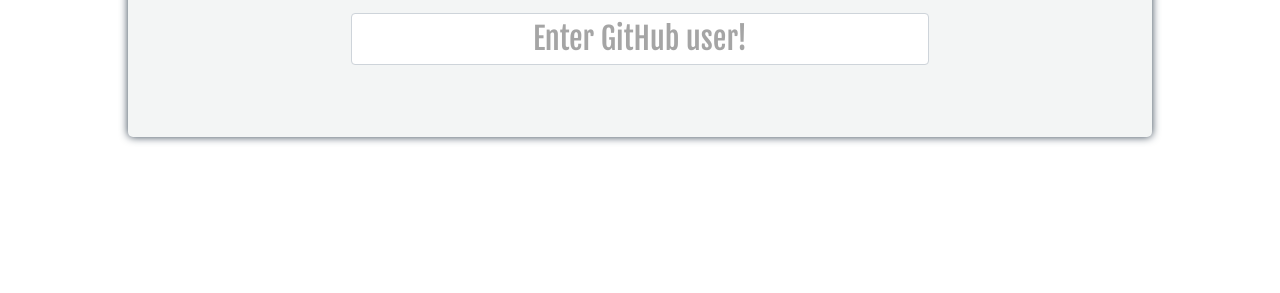
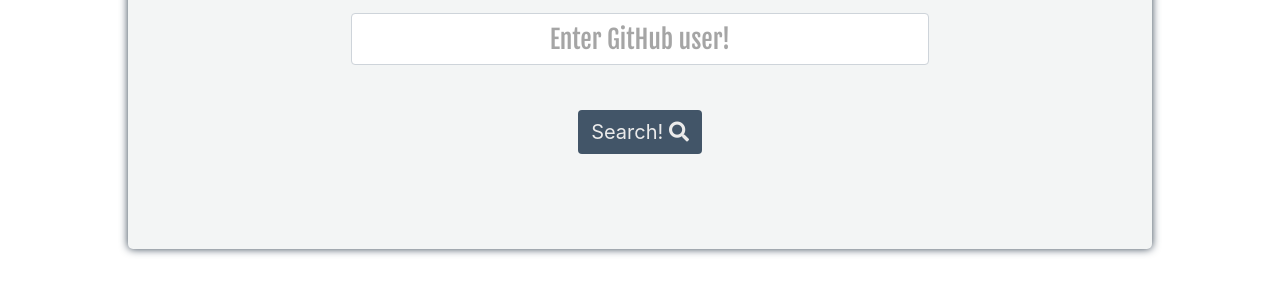
Before and after one commit to DeliriumProducts/gh-favlang, a plain HTML site: page index.html in a window 1280 px wide. Shown: the part 583-876 px from the top of the page. Before the commit the page ends 800 px from the top, so only its background shows below. Drawn offline with nearby package versions, Linux system fonts and the light colour scheme.

Commit message:
Add button + fontawesome

```diff
--- a/assets/css/style.css
+++ b/assets/css/style.css
@@ -1,19 +1,8 @@
 @import url('https://fonts.googleapis.com/css?family=Fjalla+One');
-#main {
-    font-size: 5rem;
-    margin-top: 10vh;
-    margin-bottom: 10vh;
-    height: 80vh;
-    width: 80%;
-    background-color: #f3f5f5;
-    box-shadow: 0 0 8px #334251;
-    border-radius: 5px;
-}
-
-img{
+img {
     margin-top: 5%;
     max-width: 20%;
-    height:auto;
+    height: auto;
 }
 
 p {
@@ -23,10 +12,26 @@
     font-family: 'Fjalla One';
 }
 
+input[type=text]:focus {
+    box-shadow: 0 0 10px #334251 !important;
+    border: 1px solid #334251 !important;
+}
+
+#main {
+    font-size: 5rem;
+    margin-top: 10vh;
+    margin-bottom: 10vh;
+    width: 80%;
+    background-color: #f3f5f5;
+    box-shadow: 0 0 8px #334251;
+    border-radius: 5px;
+    padding-bottom: 5%;
+}
+
 #user {
     width: 60%;
     height: 6.5vh;
-    font-size: 1.9rem;
+    font-size: 2vw;
     font-family: 'Fjalla One';
     color: #334251;
     text-align: center;
@@ -35,12 +40,14 @@
     margin-left: auto;
 }
 
-input[type=text]:focus {
-    box-shadow: 0 0 10px #334251 !important;
-    border: 1px solid #334251 !important;
-  }
-
 #user::placeholder {
     color: #000000b2;
     opacity: 0.5;
 }
+
+#search {
+    /* width: 10vw; */
+    font-size: 1.25rem;
+    color: #ebebeb;
+    background-color: #425568;
+}
--- a/index.html
+++ b/index.html
@@ -9,6 +9,8 @@
         crossorigin="anonymous"></script>
     <link href="https://stackpath.bootstrapcdn.com/bootstrap/4.1.2/css/bootstrap.min.css" rel="stylesheet" integrity="sha384-Smlep5jCw/wG7hdkwQ/Z5nLIefveQRIY9nfy6xoR1uRYBtpZgI6339F5dgvm/e9B"
         crossorigin="anonymous">
+    <link rel="stylesheet" href="https://use.fontawesome.com/releases/v5.1.0/css/all.css" integrity="sha384-lKuwvrZot6UHsBSfcMvOkWwlCMgc0TaWr+30HWe3a4ltaBwTZhyTEggF5tJv8tbt"
+        crossorigin="anonymous">
     <script src="https://cdnjs.cloudflare.com/ajax/libs/jquery/3.3.1/jquery.min.js"></script>
     <script src="assets/js/main.js"></script>
     <link rel="stylesheet" href="assets/css/style.css?ver=1.1">
@@ -16,15 +18,26 @@
 </head>
 
 <body>
+    <main>
         <div class="container text-center" id="main">
-        <div class="logo">
-            <img src="images/ghfavlang.svg">
+            <div>
+                <img src="images/ghfavlang.svg" id="logo">
             </div>
             <p>Find your favorite programming language!</p>
             <div class="container text-center">
                 <input type="text" class="form-control" id="user" placeholder="Enter GitHub user!">
+                <button class="btn" id="search">
+                    Search!
+                    <i class="fas fa-search"></i>
+                </button>
             </div>
         </div>
+    </main>
+
+    <footer>
+
+    </footer>
+
 </body>
 
 </html>
```
Lines whose indentation alone changed are shown as unchanged.
